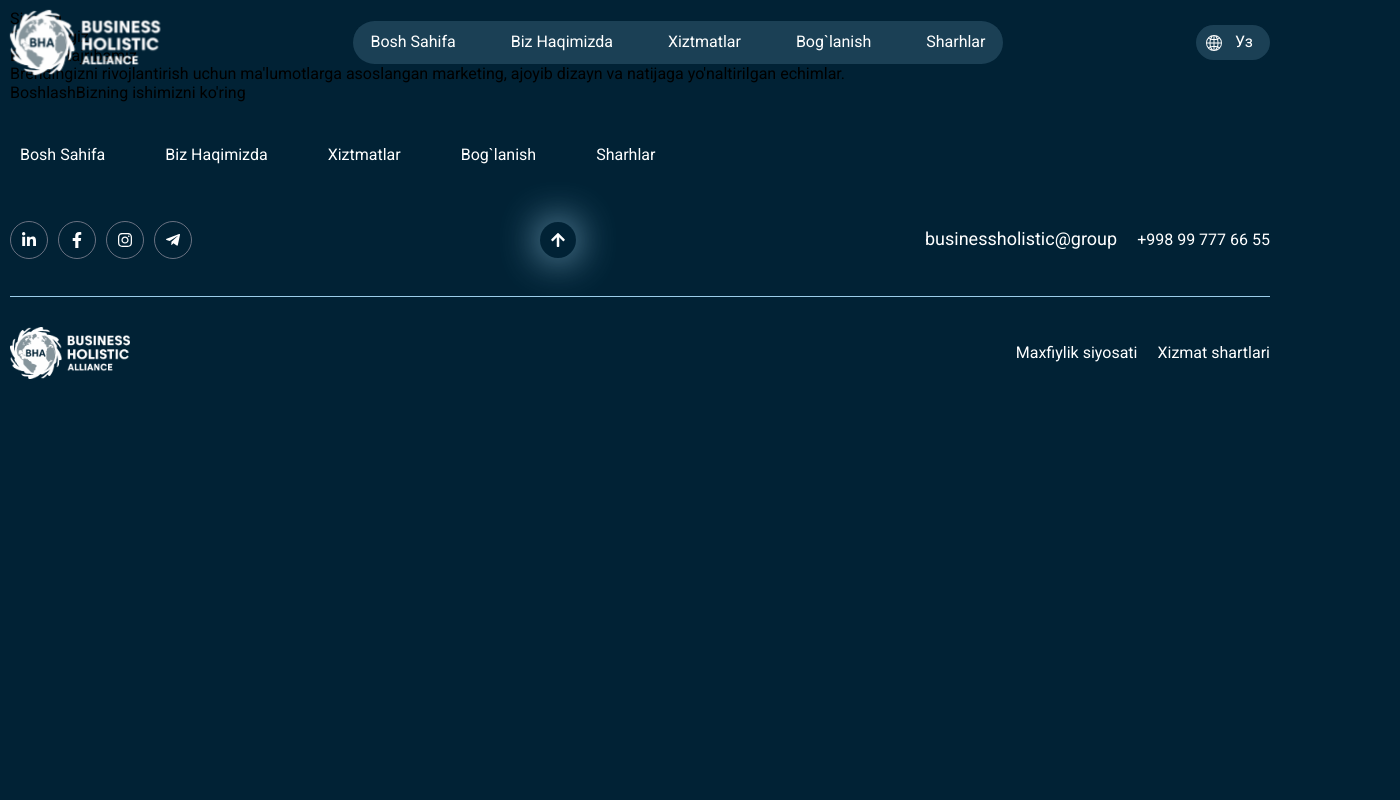
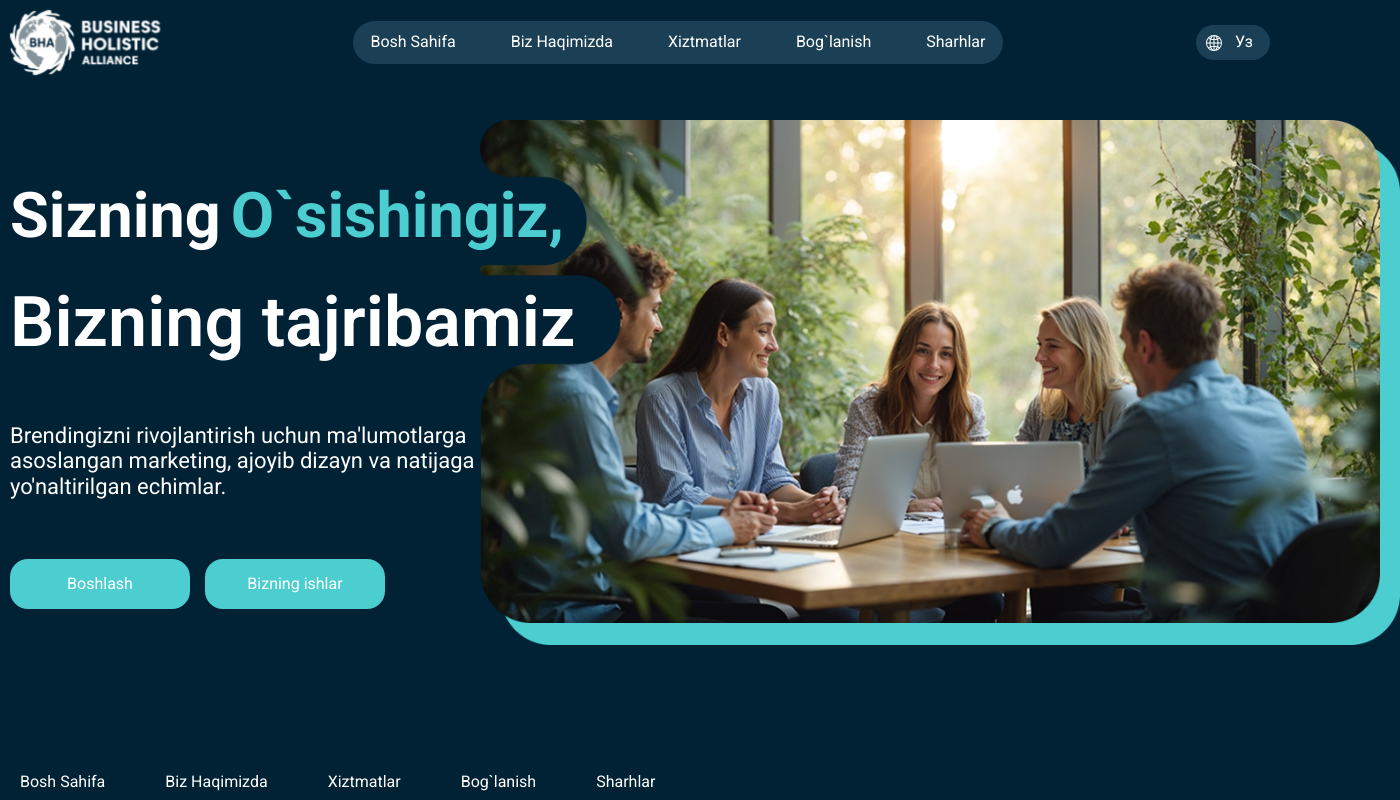
Before and after one commit to DavronNabijonv/businus, a React (Vite) app: page / in a window 1280 px wide. Shown: the top 800 px of the page, 1400 px wide, since content can reach past the window. Built offline with nearby package versions, Linux system fonts and the light colour scheme.

Commit message:
smooth part

```diff
--- a/package.json
+++ b/package.json
@@ -25,6 +25,7 @@
   },
   "devDependencies": {
     "@eslint/js": "^9.22.0",
+    "@types/aos": "^3.0.7",
     "@types/react": "^19.0.10",
     "@types/react-dom": "^19.0.4",
     "@vitejs/plugin-react": "^4.3.4",
--- a/src/App.tsx
+++ b/src/App.tsx
@@ -1,10 +1,20 @@
 import { Route, Routes } from 'react-router-dom'
 import './App.css'
+import AOS from "aos";
 import Footer from './layouts/footer'
 import Navbar from './layouts/navbar'
 import Section1 from './layouts/section1'
+import { useEffect } from 'react'
 
 function App() {
+
+   // aos animation
+   useEffect(() => {
+    AOS.init({
+      duration: 1000, // animatsiya davomiyligi (ms)
+      once: true, // har doim emas, faqat birinchi ko‘rinishda
+    });
+  }, []);
 
   const routes = [
     {
--- a/src/index.css
+++ b/src/index.css
@@ -13,4 +13,5 @@
 
 *{
   font-family: "Roboto",sans-serif;
+  scroll-behavior: smooth;
 }
--- a/src/languages/uz.json
+++ b/src/languages/uz.json
@@ -9,7 +9,7 @@
     "head-our":"Bizning tajribamiz",
     "head-txt":"Brendingizni rivojlantirish uchun ma'lumotlarga asoslangan marketing, ajoyib dizayn va natijaga yo'naltirilgan echimlar.",
     "started":"Boshlash",
-    "see-work":"Bizning ishimizni ko'ring",
+    "see-work":"Bizning ishlar",
     "world":"DUNYODA",
     "world-txt":"Har bir yirik kompaniya nafaqat o'ziga, balki uning yonida turgan va unga ishonganlarga ham minnatdorchilik bildirishi kerak. Zero, bizning ishimizdagi eng muhim tamoyil ishonchdir.",
     "f-team":"DO`STONA JAMOA",
--- a/src/page_parts/show_case.tsx
+++ b/src/page_parts/show_case.tsx
@@ -1,29 +1,73 @@
-import React from 'react'
-import '../App.css'
-import TextTranslater from '../components/textTranslater'
-import Btn from '../components/btn'
+import { useEffect } from "react";
+import "../App.css";
+import AOS from "aos";
+import TextTranslater from "../components/textTranslater";
+import Btn from "../components/btn";
+
+// images
+import show_Case from "../assets/Vector 14.png";
+import show_Case_hover from "../assets/Vector 15.png";
 
 export default function Show_case() {
+  // aos animation
+  useEffect(() => {
+    AOS.init({
+      duration: 1000, // animatsiya davomiyligi (ms)
+      once: true, // har doim emas, faqat birinchi ko‘rinishda
+    });
+  }, []);
+
   return (
-    <div>
+    <div data-aos="fade-up">
+
+      <div className="show_case my-[120px]">
         <div className="container relative ">
 
-            <div className="grp_left ">
-                <div className="with_span">
-                    <TextTranslater txt='head-your' />
-                    <TextTranslater txt='head-growth' />
-                </div>
-                <TextTranslater txt='head-our' />
-                <TextTranslater txt='head-txt' />
-                <div className="btn_grp">
-                    <Btn txt='started' btn_styles='' />
-                    <Btn txt='see-work' btn_styles='' />
-                </div>
+        <div className="grp_absolute">
+              <img
+                src={show_Case_hover}
+                className=" absolute top-[22px] left-[500px] w-[900px] z-[-1] "
+                loading="lazy"
+                alt="show_case main image"
+              />
+            <img
+              src={show_Case}
+              className=" absolute top-0 left-[480px] w-[900px] z-[-1] "
+              loading="lazy"
+              alt="show_case main image"
+            />
+          </div>
+
+          <div className="grp_left flex flex-col gap-[30px] mt-[50px] ">
+            <div className="with_span flex items-center gap-[10px] text-white text-[63px] font-[700]   ">
+              <TextTranslater txt="head-your" />
+              <TextTranslater txt="head-growth" txt_styles="text-[#4CCED0]" />
             </div>
+            <TextTranslater
+              txt="head-our"
+              txt_styles=" text-white text-[70px] font-[600] "
+            />
+            <TextTranslater
+              txt="head-txt"
+              txt_styles=" text-[22px] text-white w-[500px] mt-[30px] "
+            />
+            <div className="btn_grp flex gap-[15px] mt-[30px] text-white ">
+              <Btn
+                txt="started"
+                btn_styles="w-[180px] h-[50px] rounded-[18px] p-[10px] bg-[#4CCED0] hover:bg-[#848484] text-[18px] text-white "
+              />
+              <Btn
+                txt="see-work"
+                btn_styles="w-[180px] h-[50px] rounded-[18px] p-[10px] bg-[#4CCED0] hover:bg-[#848484] text-[18px] text-white "
+              />
+            </div>
+          </div>
 
-            <div className="grp_right"></div>
+
 
         </div>
+      </div>
+
     </div>
-  )
+  );
 }
```
Also changed, not shown: 1 other file (tests, documents, lock files or other folders).
